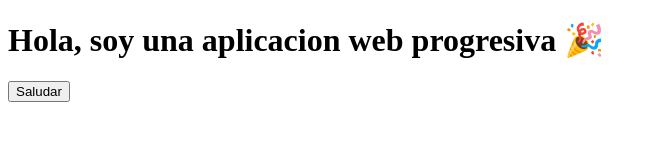
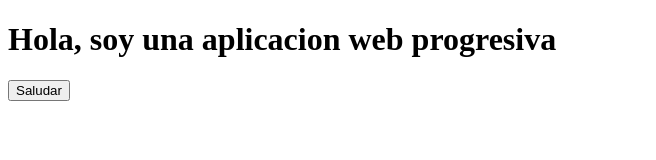
Before and after one commit to PatriciaRivas1324/aplicacion_web_progresiva, a plain HTML site: page index.html in a window 1280 px wide. Shown: the whole page, without its empty margins (0-656 px from the left). Drawn offline with Linux system fonts and the light colour scheme.

Commit message:
Update index.html

```diff
--- a/index.html
+++ b/index.html
@@ -7,7 +7,7 @@
   <link rel="manifest" href="manifest.json" />
 </head>
 <body>
-  <h1>Hola, soy una aplicacion web progresiva 🎉</h1>
+  <h1>Hola, soy una aplicacion web progresiva </h1>
   <button onclick="saludar()">Saludar</button>
 
   <script src="script.js"></script>
```
